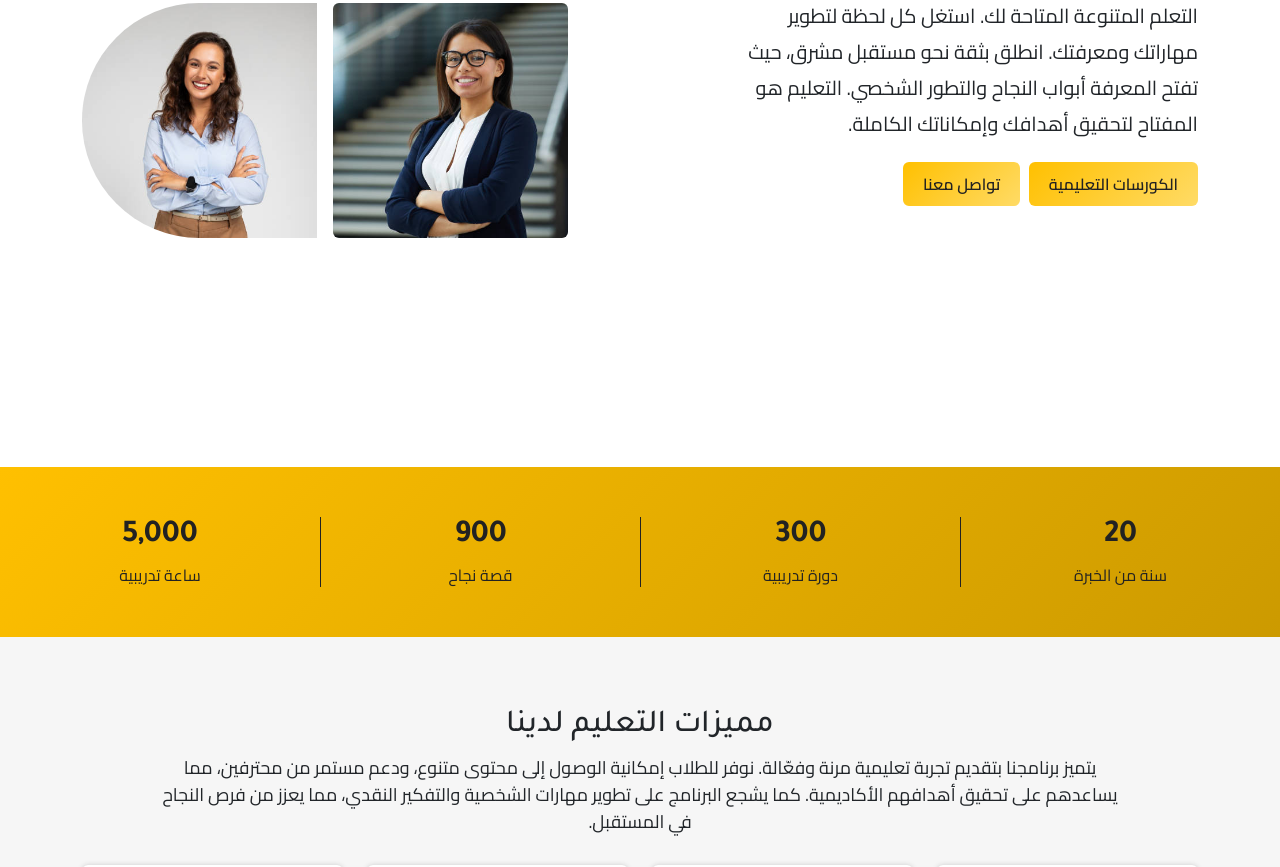
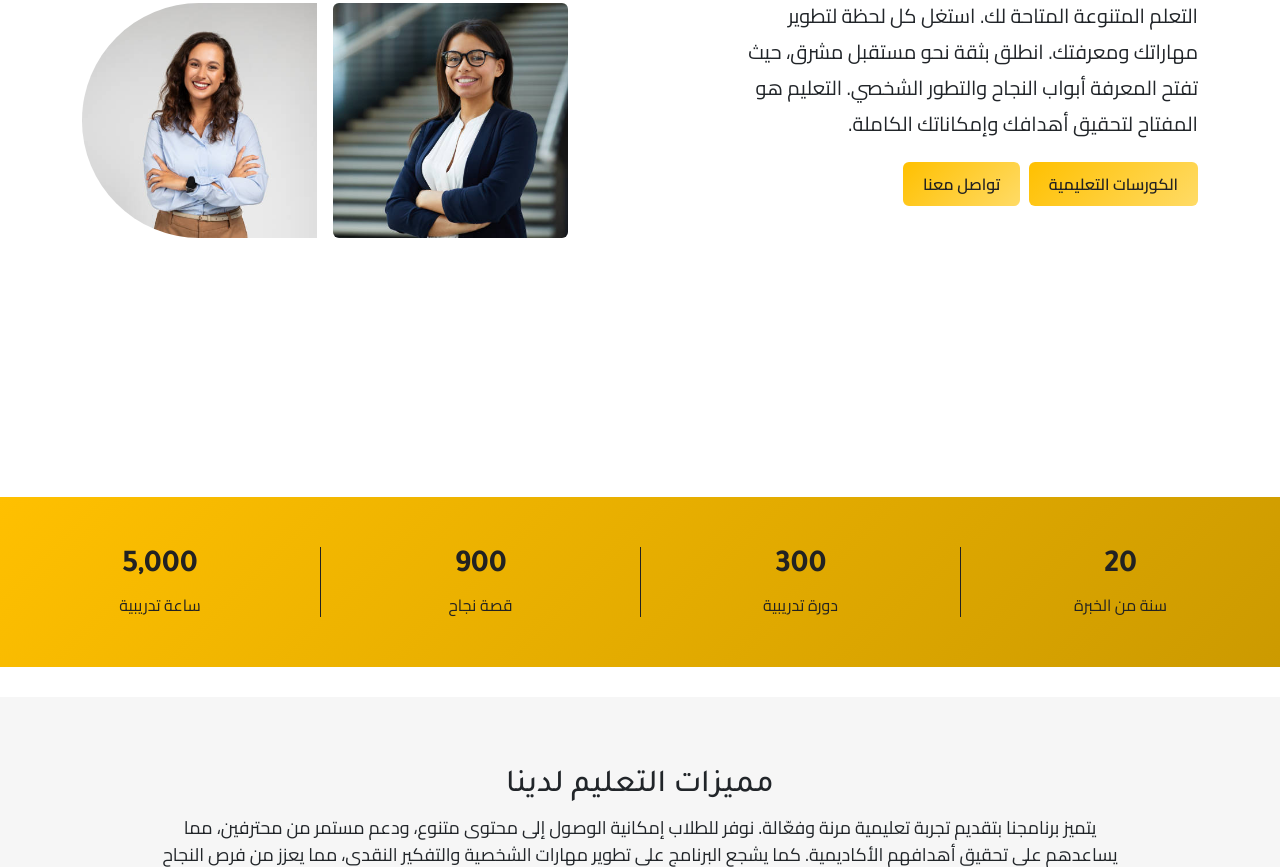
Before and after one commit to nasserwebdev/thefutureacademy, a plain HTML site: page index.html in a window 1280 px wide. Shown: the part 403-1270 px from the top of the page. Drawn offline with nearby package versions, Linux system fonts and the light colour scheme.

Commit message:
Update style.css

```diff
--- a/assets/css/style.css
+++ b/assets/css/style.css
@@ -224,7 +224,8 @@ header {
 .statistics {
   background: linear-gradient(135deg, #ffc000, #cc9a00);
   color: var(--secondary-color);
-  margin-top: 70px;
+  margin-top: 100px;
+  margin-bottom: 30px;
 }
 
 .stat:not(:last-child) {
```
